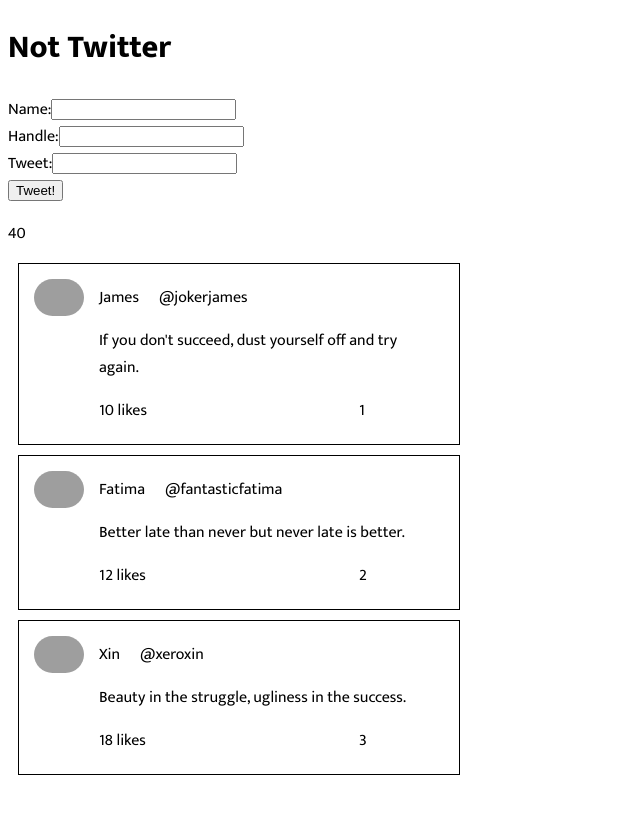
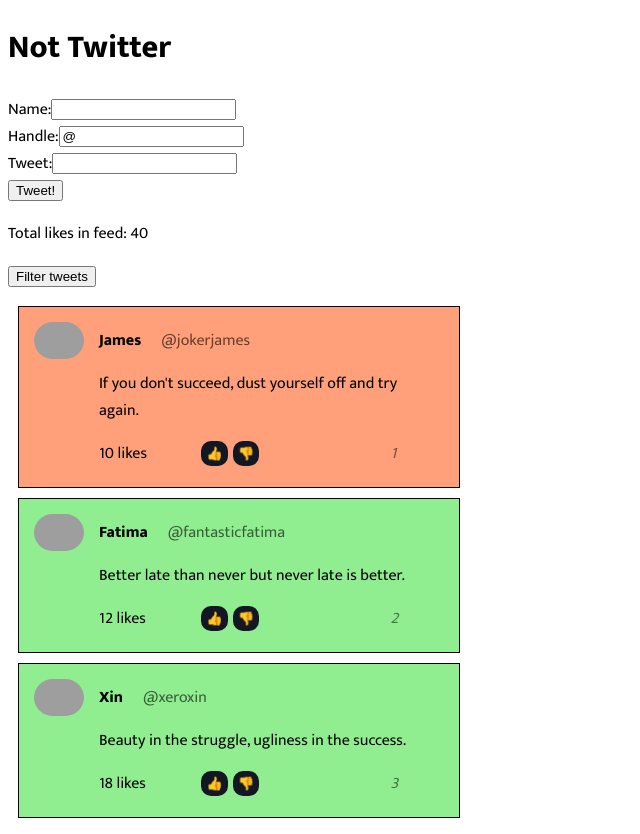
Before and after one commit to JnnyRdng/vue_twitter_feed_app, a Vue app: page / in a window 1280 px wide. Shown: the whole page, without its empty margins (0-640 px from the left). Before the commit the page ends 800 px from the top, so only its background shows below. Built offline with nearby package versions, Linux system fonts and the light colour scheme; grey boxes are pictures that could not be loaded.

Commit message:
style and filter tweet list by number of likes, buttons to increase or decrease likes

```diff
--- a/src/App.vue
+++ b/src/App.vue
@@ -18,9 +18,10 @@
         <input type="submit" value="Tweet!" />
       </div>
     </form>
-    <p>{{totalLikes}}</p>
+    <p>Total likes in feed: {{totalLikes}}</p>
+    <input type="button" value="Filter tweets" v-on:click="filterByLikes" />
     <ul>
-      <tweet-list-item v-for="(tweet, index) in tweets" :key="index" :tweet="tweet"></tweet-list-item>
+      <tweet-list-item v-for="(tweet, index) in filteredTweets" :key="index" :tweet="tweet"></tweet-list-item>
     </ul>
   </div>
 </template>
@@ -60,11 +61,12 @@ export default {
       newTweet: {
         id: 4,
         name: "",
-        handle: "",
+        handle: "@",
         img: "https://semantic-ui.com/images/avatar2/large/matthew.png",
         tweet: "",
         likes: 0,
       },
+      filterValue: 0,
     };
   },
   components: {
@@ -77,6 +79,9 @@ export default {
     nextId: function () {
       return this.tweets.length + 1;
     },
+    filteredTweets: function () {
+      return this.tweets.filter((tweet) => tweet.likes >= this.filterValue);
+    },
   },
   methods: {
     addNewTweet: function () {
@@ -84,11 +89,14 @@ export default {
       this.newTweet = {
         id: this.nextId,
         name: "",
-        handle: "",
+        handle: "@",
         img: "https://semantic-ui.com/images/avatar2/large/matthew.png",
         tweet: "",
         likes: 0,
       };
+    },
+    filterByLikes: function () {
+      this.filterValue = this.filterValue === 0 ? 10 : 0;
     },
   },
 };
--- a/src/components/TweetListItem.vue
+++ b/src/components/TweetListItem.vue
@@ -1,17 +1,21 @@
 <template>
-  <li>
+  <li :class="setClassOnOverTenLikes">
     <img :src="tweet.img" />
     <main>
       <header>
-        <span>{{tweet.name}}</span>
-        <span>{{tweet.handle}}</span>
+        <span class="name">{{tweet.name}}</span>
+        <span class="handle">{{tweet.handle}}</span>
       </header>
       <article>
         <p>{{tweet.tweet}}</p>
       </article>
       <footer>
         <span>{{tweet.likes}} likes</span>
-        <span>{{tweet.id}}</span>
+        <div>
+          <input class="like-button" type="button" v-on:click="addLike" value="👍" />
+          <input class="like-button" type="button" v-on:click="removeLike" value="👎" />
+        </div>
+        <span class="id">{{tweet.id}}</span>
       </footer>
     </main>
   </li>
@@ -21,6 +25,19 @@
 export default {
   name: "TweetListItem",
   props: ["tweet"],
+  computed: {
+    setClassOnOverTenLikes: function () {
+      return this.tweet.likes > 10 ? "well-liked" : "unliked";
+    },
+  },
+  methods: {
+    addLike: function () {
+      this.tweet.likes++;
+    },
+    removeLike: function () {
+      this.tweet.likes--;
+    },
+  },
 };
 </script>
 
@@ -50,9 +67,37 @@ header {
   gap: 20px;
   align-self: center;
 }
+.name {
+  font-weight: 900;
+}
+.handle {
+  opacity: 0.6;
+}
 footer {
   display: grid;
-  grid-template-columns: 3fr 1fr;
-  gap: 20px;
+  grid-template-columns: 2fr 4fr 1fr;
+}
+.like-button {
+  background-color: #131724;
+  border: none;
+  padding: 5px;
+  margin-left: 5px;
+  border-radius: 10px;
+  justify-self: start;
+}
+.like-button:hover {
+  background-color: #2b3452;
+}
+.id {
+  font-style: italic;
+  opacity: 0.5;
+}
+
+.well-liked {
+  background-color: lightgreen;
+}
+
+.unliked {
+  background-color: lightsalmon;
 }
 </style>
```
